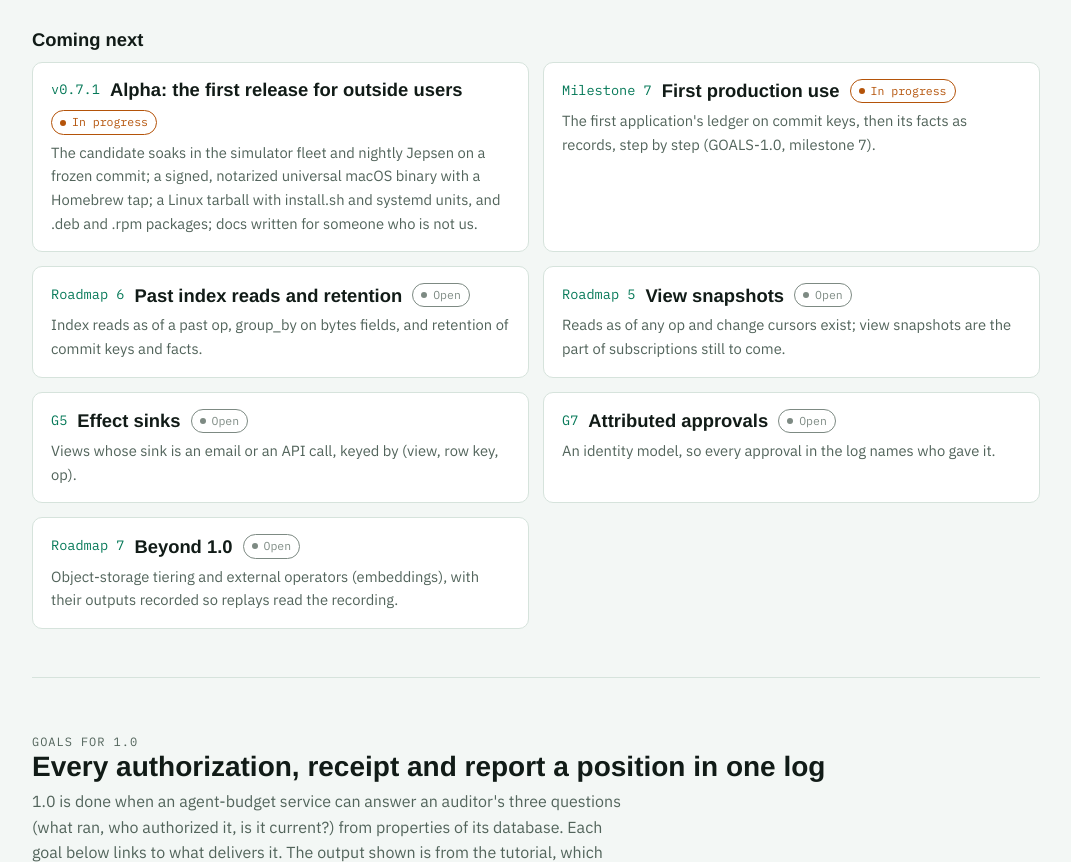
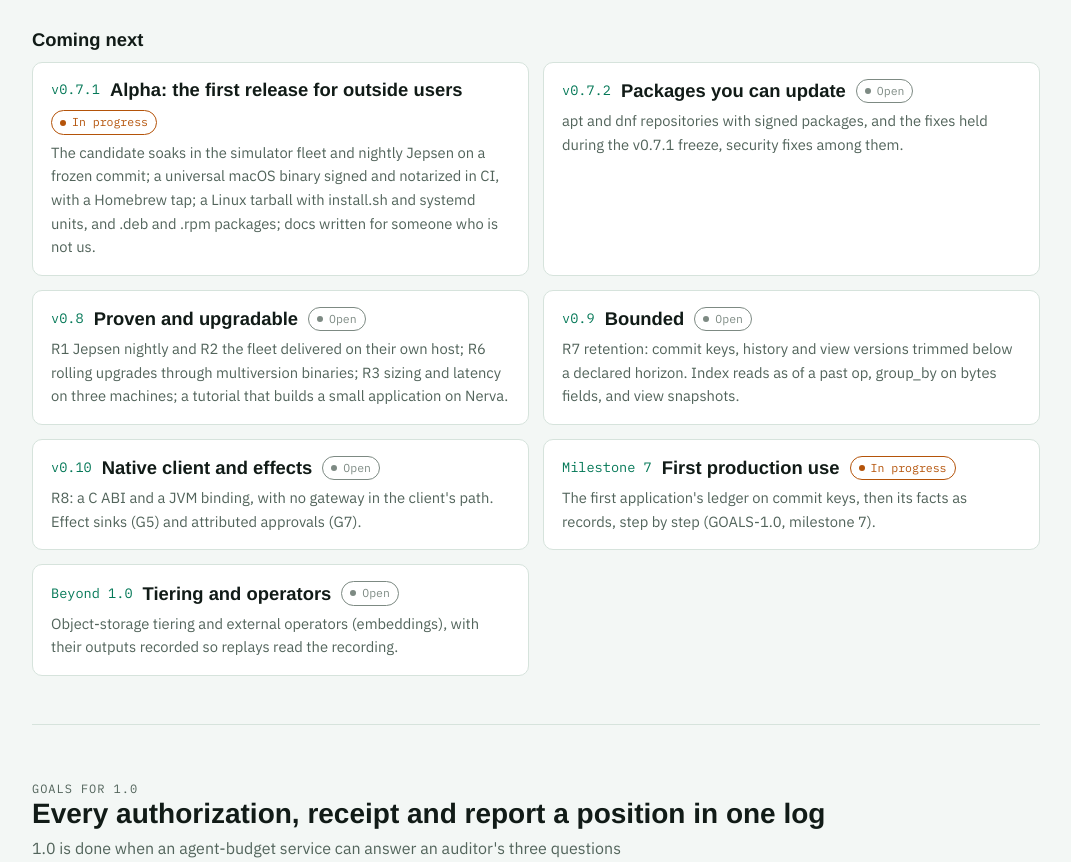
Before and after one commit to NervaLog/nervalog.github.io, a plain HTML site: page index.html in a window 1280 px wide. Shown: the part 2571-3433 px from the top of the page, without its empty margins (104-1175 px from the left). Drawn offline with Linux system fonts and the light colour scheme; a web font is replaced by a local one.

Commit message:
NEXT: the roadmap by release, v0.7.1 to v0.10 (#11)
Claude-Session: https://claude.ai/code/session_01RfMZXJmVHkFbumUhh4mfym

Co-authored-by: Claude <noreply@anthropic.com>

```diff
--- a/index.html
+++ b/index.html
@@ -343,13 +343,13 @@ const GOALS = [
 ];
 // "Coming next", from README.md's Roadmap and docs/GOALS-1.0.md; ref is a goal id or roadmap item.
 const NEXT = [
-  {ref:"v0.7.1", t:"Alpha: the first release for outside users", status:"wip", d:"The candidate soaks in the simulator fleet and nightly Jepsen on a frozen commit; a signed, notarized universal macOS binary with a Homebrew tap; a Linux tarball with install.sh and systemd units, and .deb and .rpm packages; docs written for someone who is not us."},
+  {ref:"v0.7.1", t:"Alpha: the first release for outside users", status:"wip", d:"The candidate soaks in the simulator fleet and nightly Jepsen on a frozen commit; a universal macOS binary signed and notarized in CI, with a Homebrew tap; a Linux tarball with install.sh and systemd units, and .deb and .rpm packages; docs written for someone who is not us."},
+  {ref:"v0.7.2", t:"Packages you can update", status:"plan", d:"apt and dnf repositories with signed packages, and the fixes held during the v0.7.1 freeze, security fixes among them."},
+  {ref:"v0.8", t:"Proven and upgradable", status:"plan", d:"R1 Jepsen nightly and R2 the fleet delivered on their own host; R6 rolling upgrades through multiversion binaries; R3 sizing and latency on three machines; a tutorial that builds a small application on Nerva."},
+  {ref:"v0.9", t:"Bounded", status:"plan", d:"R7 retention: commit keys, history and view versions trimmed below a declared horizon. Index reads as of a past op, group_by on bytes fields, and view snapshots."},
+  {ref:"v0.10", t:"Native client and effects", status:"plan", d:"R8: a C ABI and a JVM binding, with no gateway in the client's path. Effect sinks (G5) and attributed approvals (G7)."},
   {ref:"Milestone 7", t:"First production use", status:"wip", d:"The first application's ledger on commit keys, then its facts as records, step by step (GOALS-1.0, milestone 7)."},
-  {ref:"Roadmap 6", t:"Past index reads and retention", status:"plan", d:"Index reads as of a past op, group_by on bytes fields, and retention of commit keys and facts."},
-  {ref:"Roadmap 5", t:"View snapshots", status:"plan", d:"Reads as of any op and change cursors exist; view snapshots are the part of subscriptions still to come."},
-  {ref:"G5", t:"Effect sinks", status:"plan", d:"Views whose sink is an email or an API call, keyed by (view, row key, op)."},
-  {ref:"G7", t:"Attributed approvals", status:"plan", d:"An identity model, so every approval in the log names who gave it."},
-  {ref:"Roadmap 7", t:"Beyond 1.0", status:"plan", d:"Object-storage tiering and external operators (embeddings), with their outputs recorded so replays read the recording."},
+  {ref:"Beyond 1.0", t:"Tiering and operators", status:"plan", d:"Object-storage tiering and external operators (embeddings), with their outputs recorded so replays read the recording."},
 ];
 // Production readiness, from docs/PRODUCTION.md. status as for GOALS; gate: part of the launch gate.
 // demo: the milestone's demo script, planned until it runs (shown with the "planned" badge).
```
